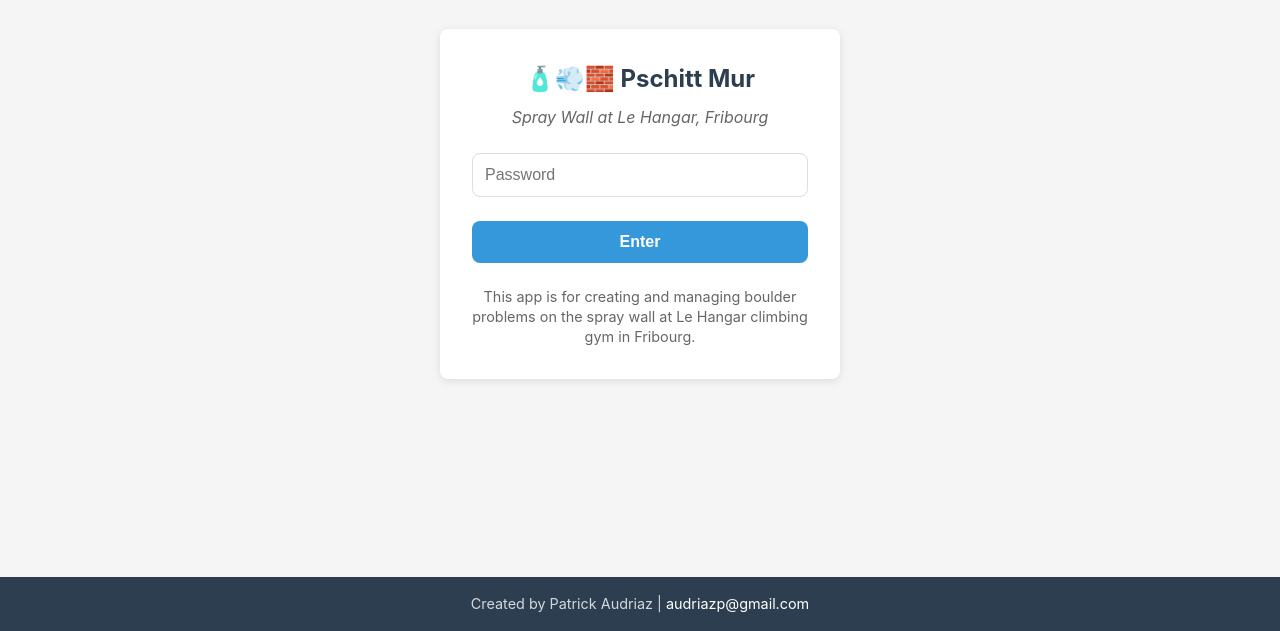
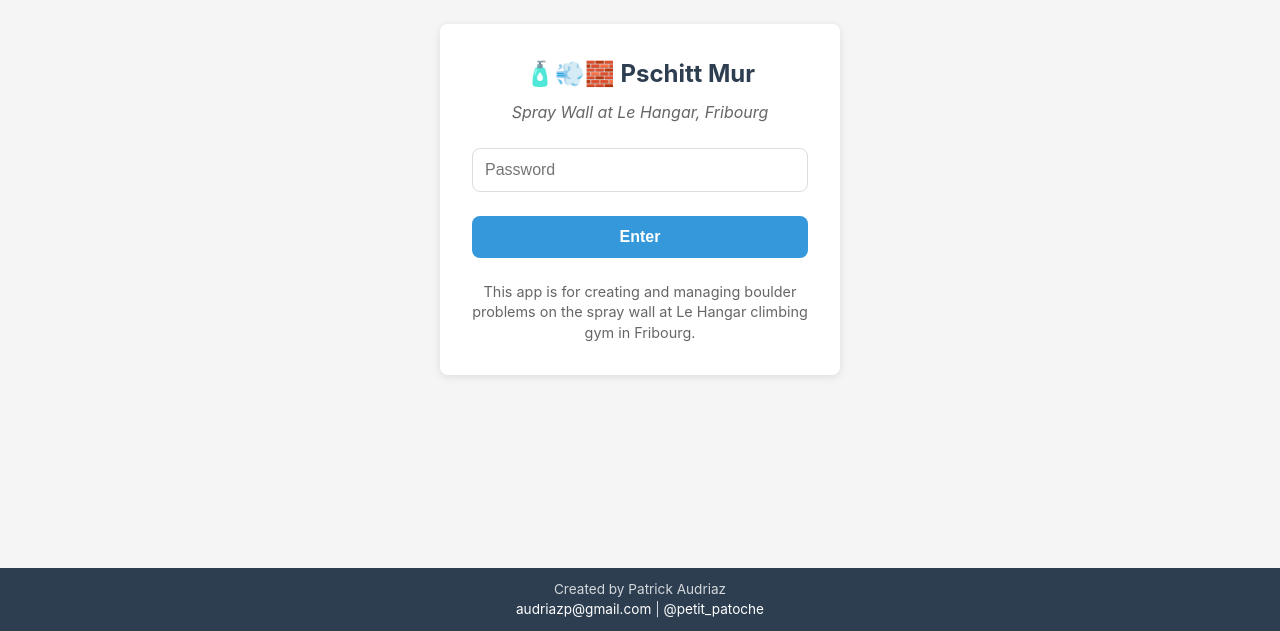
Before and after one commit to patrickaudriaz/PschittMur, a Vue app: page / in a window 1280 px wide. Shown: the part 169-800 px from the top of the page. Built offline with nearby package versions, Linux system fonts and the light colour scheme.

Commit message:
Updating footer

```diff
--- a/src/components/AppFooter.vue
+++ b/src/components/AppFooter.vue
@@ -2,21 +2,31 @@
   <footer class="app-footer">
     <div class="container">
       <p class="footer-text">
-        Created by Patrick Audriaz |
+        Created by Patrick Audriaz<br />
         <a href="mailto:audriazp@gmail.com" class="footer-link"
           >audriazp@gmail.com</a
         >
+        |
+        <a
+          href="https://www.instagram.com/petit_patoche/"
+          target="_blank"
+          class="footer-link"
+        >
+          @petit_patoche
+        </a>
       </p>
     </div>
   </footer>
 </template>
 
 <style lang="scss" scoped>
+@use "sass:color";
+
 .app-footer {
-  padding: 1rem 0;
+  padding: 0.7rem 0;
   background-color: #2c3e50;
   color: rgba(255, 255, 255, 0.8);
-  font-size: 0.9rem;
+  font-size: 0.85rem;
 
   .container {
     display: flex;
@@ -30,6 +40,7 @@
   .footer-text {
     margin: 0;
     text-align: center;
+    line-height: 1.5;
   }
 
   .footer-link {
@@ -38,7 +49,13 @@
 
     &:hover {
       text-decoration: underline;
+      color: color.adjust(white, $alpha: -0.2);
     }
+  }
+
+  .instagram-icon {
+    font-size: 1rem;
+    vertical-align: middle;
   }
 }
 </style>
```
